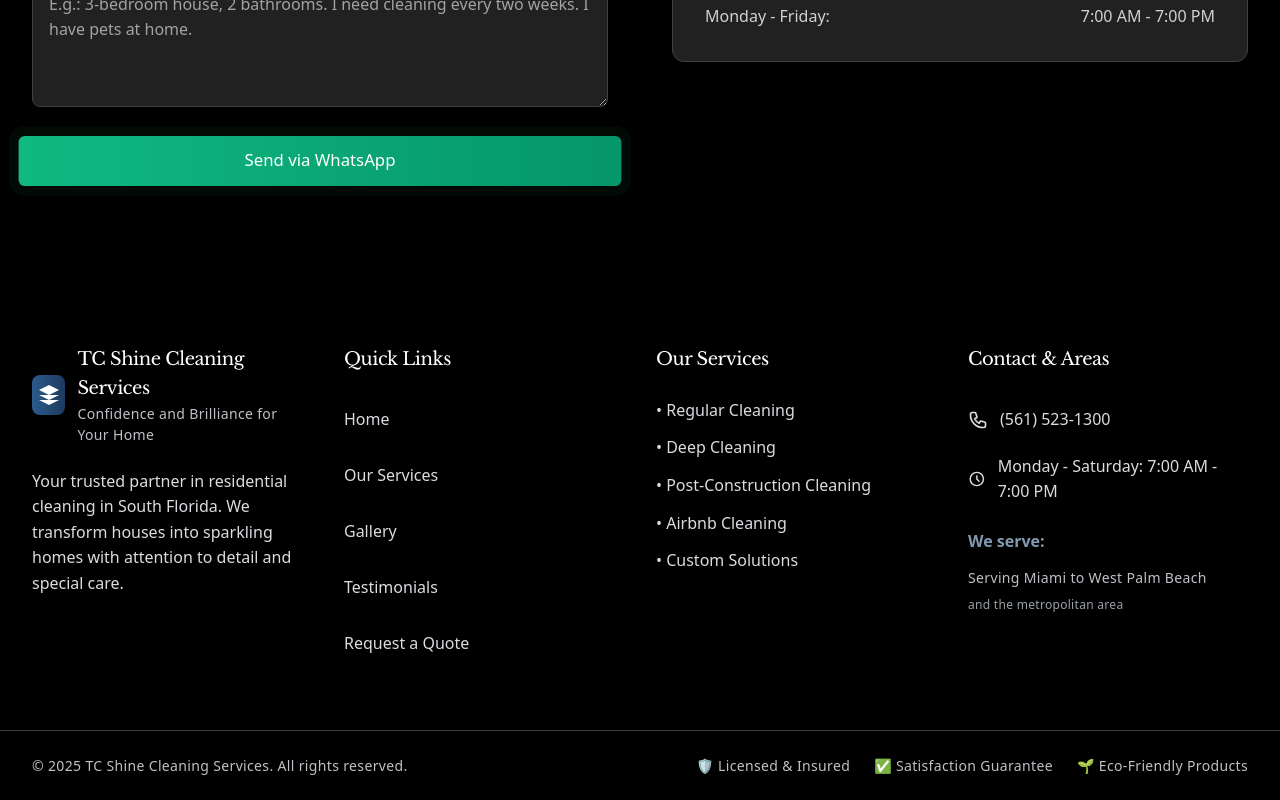
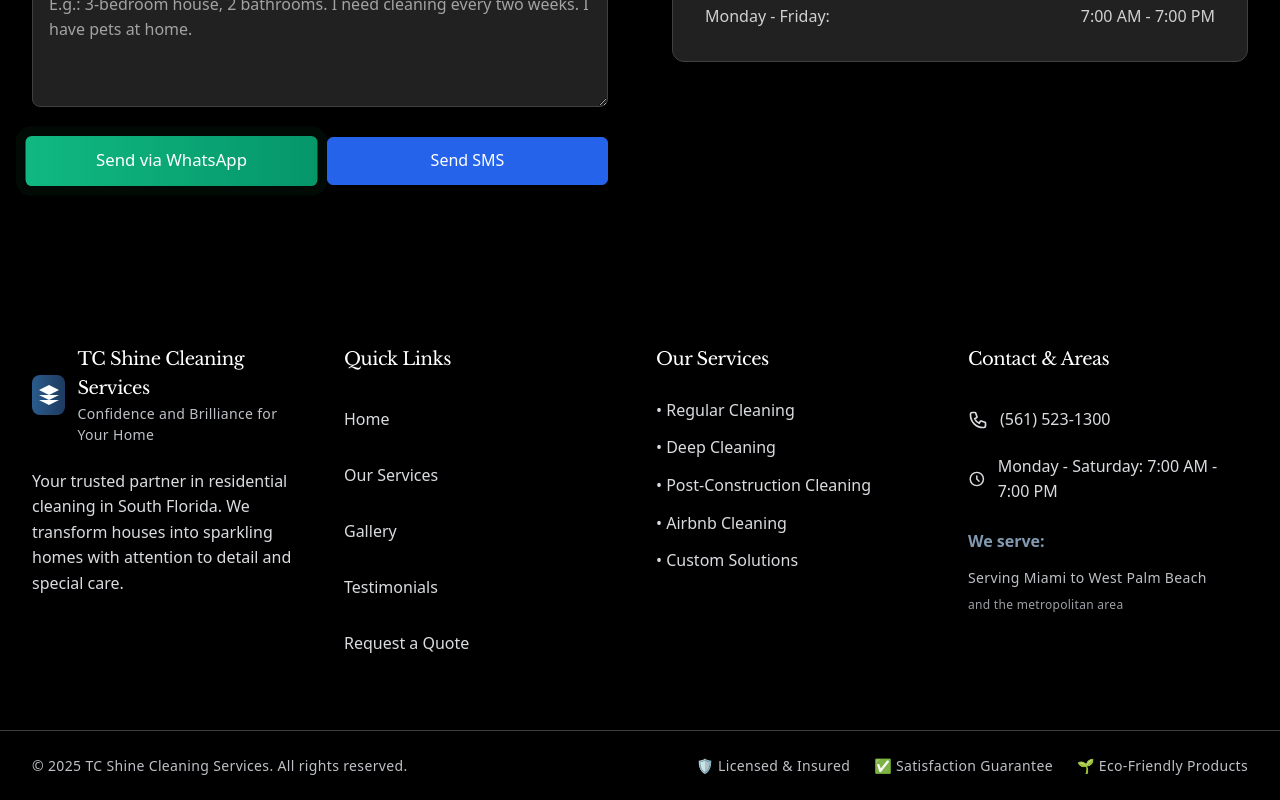
Before and after one commit to nichollas2030/shine-react-landing, a React (Vite) app: page / in a window 1280 px wide. Shown: the part 4644-5444 px from the top of the page. Built offline with nearby package versions, Linux system fonts and the light colour scheme.

Commit message:
Adicionando sms

```diff
--- a/src/components/sections/ContactForm.tsx
+++ b/src/components/sections/ContactForm.tsx
@@ -93,6 +93,51 @@
       // Open WhatsApp with the message
       window.open(
         `https://wa.me/15615231300?text=${encodeURIComponent(message)}`,
+        "_blank"
+      );
+
+      // Reset form
+      setFormData({ name: "", email: "", service: "", message: "" });
+      setErrors({});
+
+      console.log(contactContent.loadingStates.success);
+    } catch (error) {
+      console.error(contactContent.loadingStates.error, error);
+    } finally {
+      setIsSubmitting(false);
+    }
+  };
+
+  const handleSmsSubmit = async (e: React.FormEvent) => {
+    e.preventDefault();
+
+    if (!validateForm()) return;
+
+    setIsSubmitting(true);
+
+    try {
+      // Simulate form submission
+      await new Promise((resolve) => setTimeout(resolve, 500));
+
+      // Create SMS message
+      const message = `
+${contactContent.whatsappTemplate.header}
+
+${contactContent.whatsappTemplate.fields.name} ${formData.name}
+${contactContent.whatsappTemplate.fields.email} ${formData.email}
+${contactContent.whatsappTemplate.fields.service} ${formData.service}
+${
+  formData.message
+    ? `${contactContent.whatsappTemplate.fields.message} ${formData.message}`
+    : ""
+}
+
+${contactContent.whatsappTemplate.footer}
+      `.trim();
+
+      // Open SMS with the message
+      window.open(
+        `sms:+15615231300?body=${encodeURIComponent(message)}`,
         "_blank"
       );
 
@@ -234,13 +279,14 @@
                 )}
               </div>
 
-              {/* Submit Button */}
+              {/* Submit Buttons */}
+              <div className="flex flex-col sm:flex-row gap-3 sm:gap-4">
                 <Button
                   type="submit"
                   variant="whatsapp"
                   size="full"
                   disabled={isSubmitting}
-                className="justify-center min-h-touch text-sm xs:text-base"
+                  className="justify-center min-h-touch text-sm xs:text-base flex-1"
                 >
                   {isSubmitting ? (
                     <>
@@ -270,6 +316,44 @@
                     contactContent.formLabels.submit
                   )}
                 </Button>
+
+                <Button
+                  type="button"
+                  variant="outline"
+                  size="full"
+                  disabled={isSubmitting}
+                  onClick={handleSmsSubmit}
+                  className="justify-center min-h-touch text-sm xs:text-base flex-1 bg-blue-600 text-white border-blue-600 hover:bg-blue-700 hover:border-blue-700"
+                >
+                  {isSubmitting ? (
+                    <>
+                      <svg
+                        className="animate-spin -ml-1 mr-3 h-4 w-4 xs:h-5 xs:w-5 text-white"
+                        xmlns="http://www.w3.org/2000/svg"
+                        fill="none"
+                        viewBox="0 0 24 24"
+                      >
+                        <circle
+                          className="opacity-25"
+                          cx="12"
+                          cy="12"
+                          r="10"
+                          stroke="currentColor"
+                          strokeWidth="4"
+                        ></circle>
+                        <path
+                          className="opacity-75"
+                          fill="currentColor"
+                          d="M4 12a8 8 0 018-8V0C5.373 0 0 5.373 0 12h4zm2 5.291A7.962 7.962 0 014 12H0c0 3.042 1.135 5.824 3 7.938l3-2.647z"
+                        ></path>
+                      </svg>
+                      Sending...
+                    </>
+                  ) : (
+                    "Send SMS"
+                  )}
+                </Button>
+              </div>
             </form>
           </motion.div>
 
```
Lines whose indentation alone changed are shown as unchanged.
